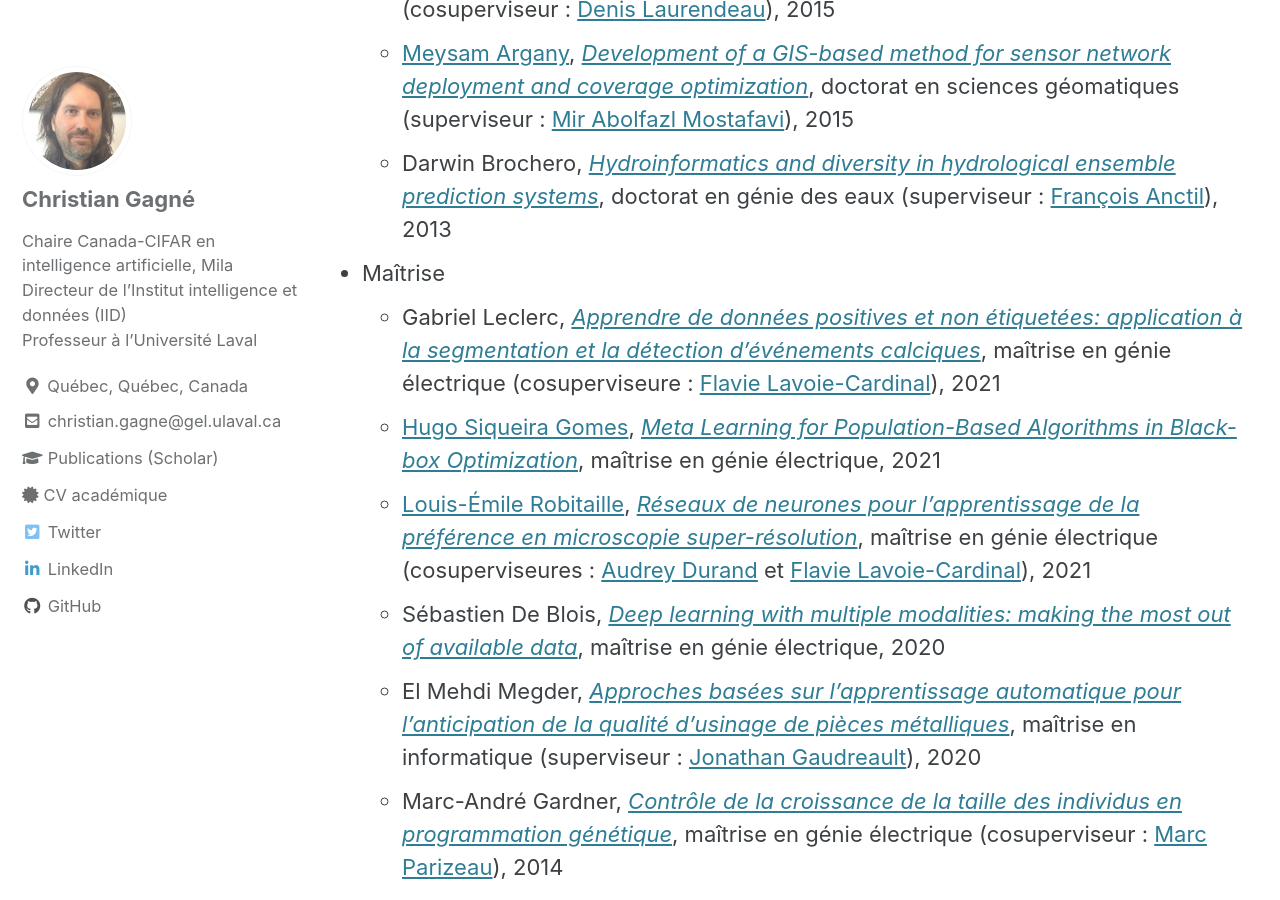
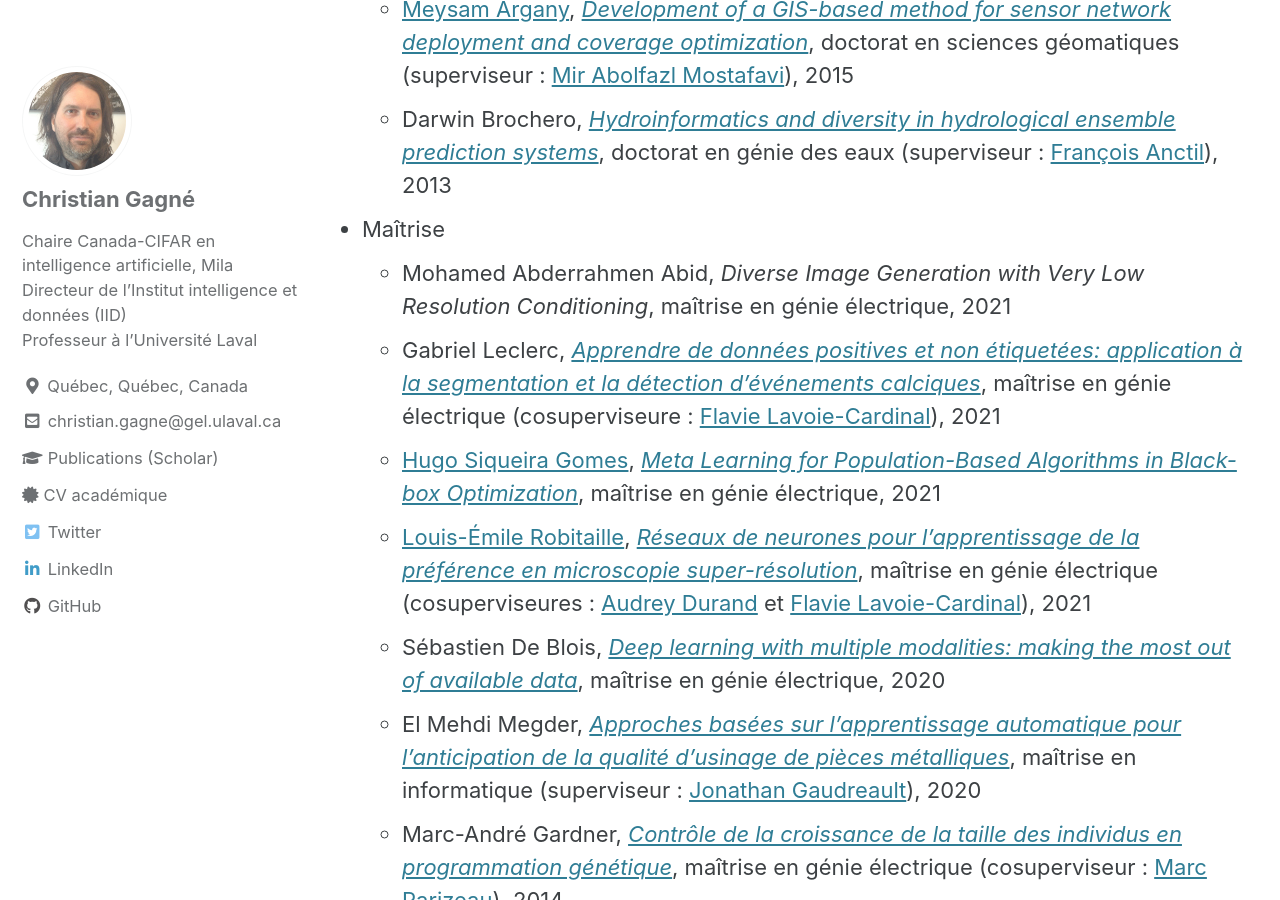
Before and after one commit to chgagne/chgagne.github.io, a Jekyll site: the page built from _pages/etudiants.md, in a window 1280 px wide and 900 px high, scrolled down 2575 px. Built offline with Jekyll 4.4.1, drawn with Linux system fonts in a browser that asks for light colours; cached includes are drawn as plain includes; some of the changed text lies outside the part shown.

Commit message:
Mise à jour CV, graduation Mohamed.

```diff
--- a/_pages/etudiants.md
+++ b/_pages/etudiants.md
@@ -45,6 +44,7 @@ title: "Étudiants"
     - [Meysam Argany](https://profile.ut.ac.ir/en/~argany), [*Development of a GIS-based method for sensor network deployment and coverage optimization*](http://hdl.handle.net/20.500.11794/25829), doctorat en sciences géomatiques (superviseur : [Mir Abolfazl Mostafavi](https://www.scg.ulaval.ca/mir-abolfazl-mostafavi)), 2015
     - Darwin Brochero, [*Hydroinformatics and diversity in hydrological ensemble prediction systems*](http://hdl.handle.net/20.500.11794/24547), doctorat en génie des eaux (superviseur : [François Anctil](https://www.gci.ulaval.ca/departement-et-professeurs/professeurs-et-personnel/professeurs/fiche/show/anctil-francois/)), 2013
 - Maîtrise
+    - Mohamed Abderrahmen Abid, *Diverse Image Generation with Very Low Resolution Conditioning*, maîtrise en génie électrique, 2021
     - Gabriel Leclerc, [*Apprendre de données positives et non étiquetées: application à la segmentation et la détection d’événements calciques*](http://hdl.handle.net/20.500.11794/69813), maîtrise en génie électrique (cosuperviseure : [Flavie Lavoie-Cardinal](https://cervo.ulaval.ca/fr/flavie-lavoie-cardinal)), 2021
     - [Hugo Siqueira Gomes](https://hugodovs.github.io/), [*Meta Learning for Population-Based Algorithms in Black-box Optimization*](http://hdl.handle.net/20.500.11794/68764), maîtrise en génie électrique, 2021
     - [Louis-Émile Robitaille](https://l3robot.github.io/), [*Réseaux de neurones pour l’apprentissage de la préférence en microscopie super-résolution*](http://hdl.handle.net/20.500.11794/68744), maîtrise en génie électrique (cosuperviseures : [Audrey Durand](https://audurand.wordpress.com/) et [Flavie Lavoie-Cardinal](https://cervo.ulaval.ca/fr/flavie-lavoie-cardinal)), 2021
```
Also changed, not shown: other parts of _pages/etudiants.md (+0 -1 lines), 1 other file.
